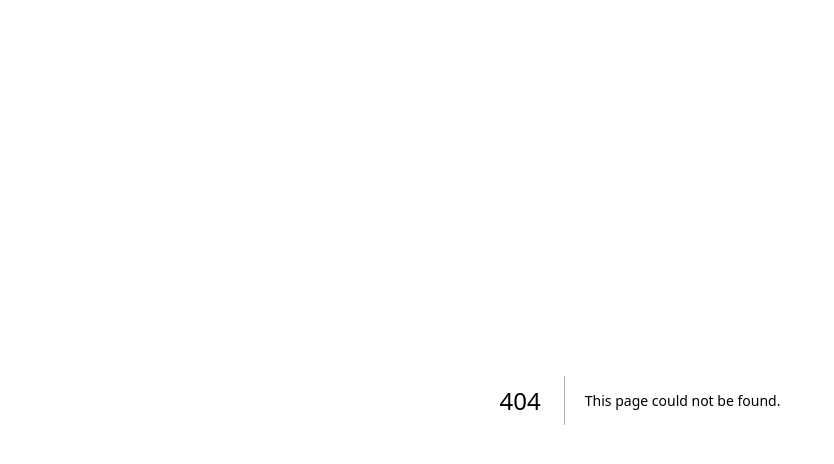
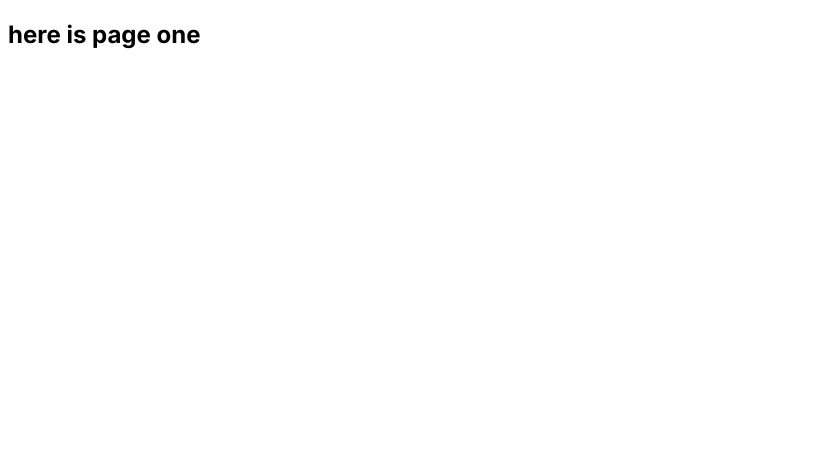
Before and after one commit to zengxiangke/learn-next-vercel, a Next.js app: page /one in a window 1280 px wide. Before the commit this address had no page. Shown: the top 464 px of the page, without its empty margins (0-834 px from the left). Built offline with nearby package versions, Linux system fonts and the light colour scheme.

Commit message:
add page one

```diff
--- /dev/null
+++ b/src/app/one/page.tsx
@@ -0,0 +1,3 @@
+export default function PageOne() {
+  return <h2>here is page one</h2>;
+}
```
